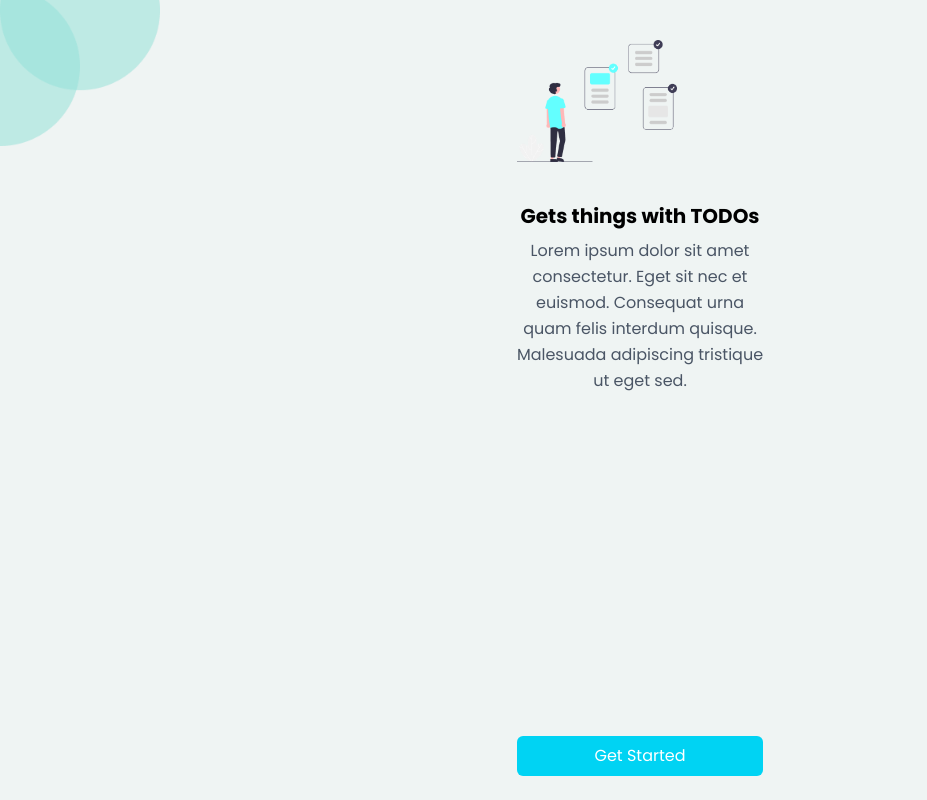
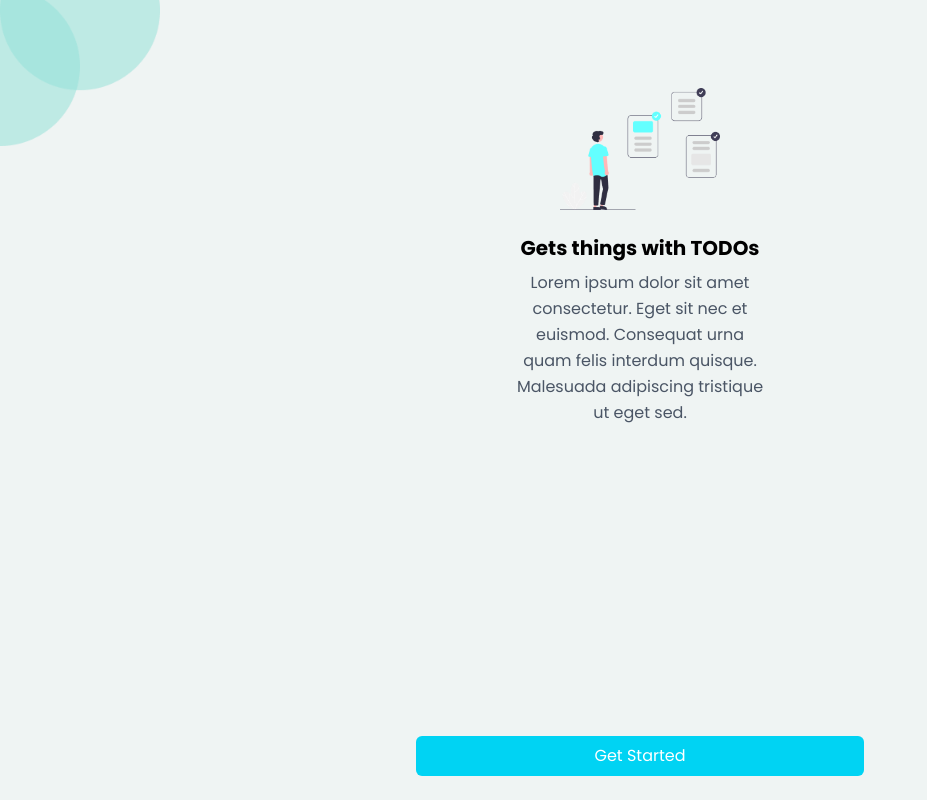
Before and after one commit to devtofunmi/todomobile, a Next.js app: page / in a window 1280 px wide. Shown: the whole page, without its empty margins (0-927 px from the left). Built offline with nearby package versions, Linux system fonts and the light colour scheme.

Commit message:
Update onboarding.tsx

```diff
--- a/pages/onboarding.tsx
+++ b/pages/onboarding.tsx
@@ -3,18 +3,18 @@ import Link from "next/link";
 
 export default function Onboarding() {
   return (
-    <div className="h-screen w-full font-poppins bg-[#eff4f3] flex flex-col items-center px-6 pt-10 pb-6 relative">
+    <div className="h-screen w-full font-poppins bg-[#eff4f3] px-6 pt-10 pb-6 relative">
       <div className="absolute top-0 left-0">
         <img src="/shape.png" alt="shapeicon" className="w-40" />
       </div>
 
-      <div className="flex flex-col items-center justify-between text-center max-w-md mx-auto flex-grow">
-        <div>
+      <div className="max-w-md mx-auto h-full flex flex-col justify-between items-center">
+        <div className="flex flex-col items-center justify-center text-center mt-12">
           <img src="/onboard.png" alt="Onboarding" className="w-40 mb-6" />
-          <h1 className="text-xl mt-10 font-bold font-poppins mb-2 text-black">
+          <h1 className="text-xl font-bold mb-2 text-black">
             Gets things with TODOs
           </h1>
-          <p className="text-gray-600 font-poppins mb-6 leading-relaxed">
+          <p className="text-gray-600 mb-6 leading-relaxed">
             Lorem ipsum dolor sit amet<br />
             consectetur. Eget sit nec et<br />
             euismod. Consequat urna<br />
```
